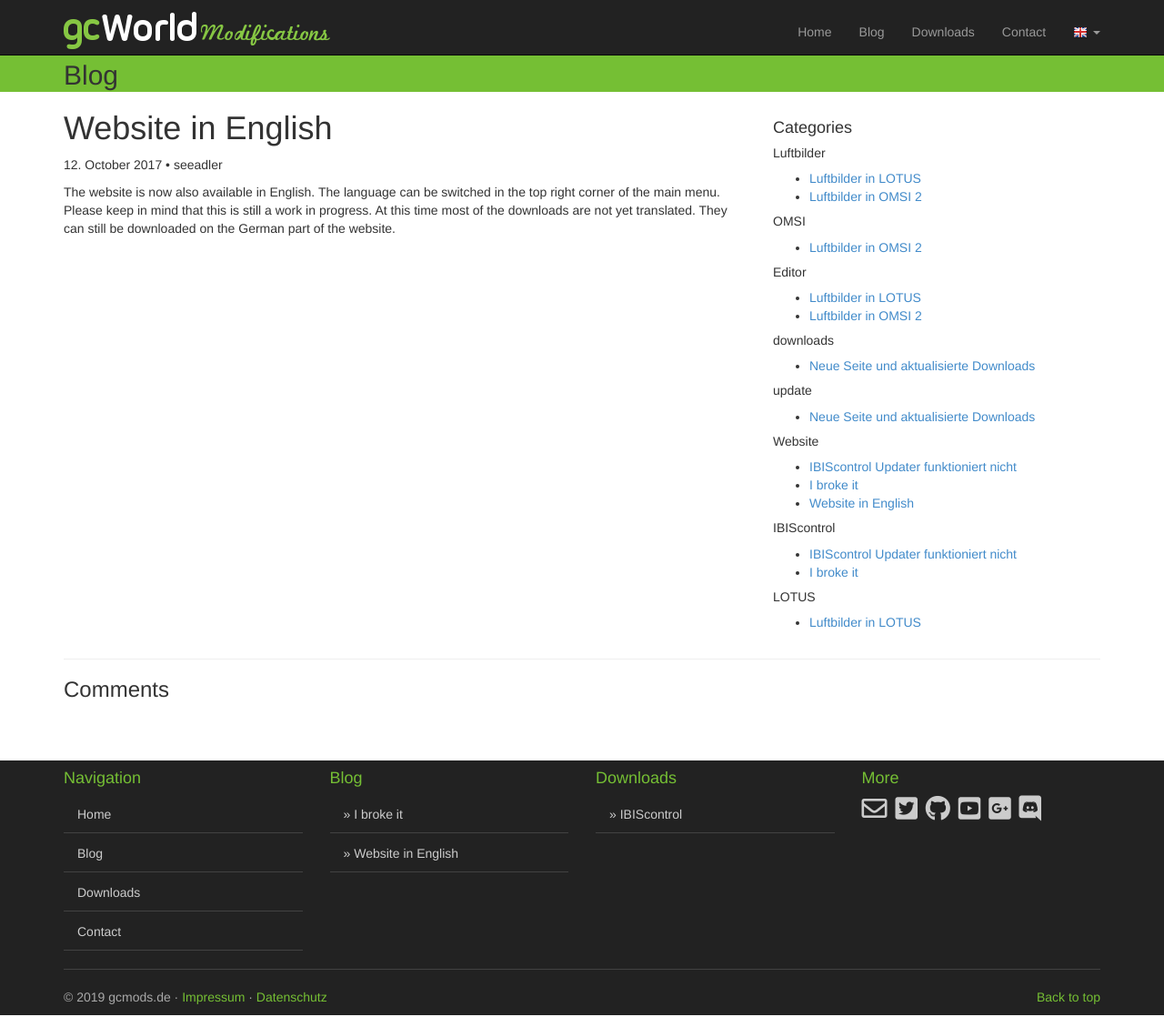
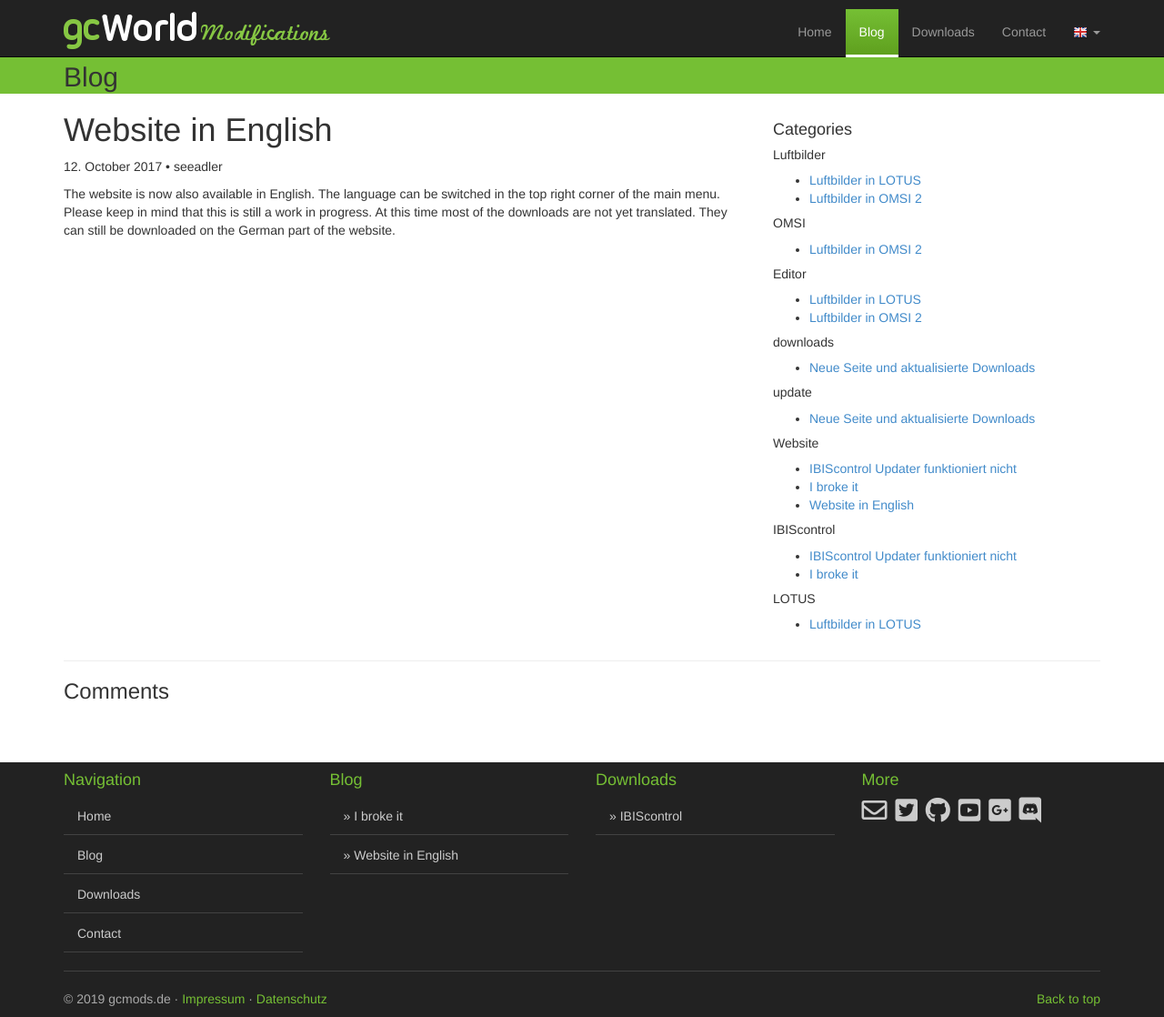
Before and after one commit to gcWorld/gcMods-Website, a Jekyll site: the page built from _posts/2017-10-13-Website-in-English.markdown, in a window 1280 px wide. Shown: the whole page at 91% size. Built offline with Jekyll 4.4.1, drawn with Linux system fonts in a browser that asks for light colours; nearby versions of some CDN libraries; comment, search, counter and statistics services are not loaded.

```diff
--- a/_config.yml
+++ b/_config.yml
@@ -22,7 +22,7 @@ defaults:
       menu_en: /downloads/en/index.html
   - scope:
       path: ''
-      type: Posts
+      type: posts
     values:
       menu: /blog.html
       menu_en: /blog_en.html
```
